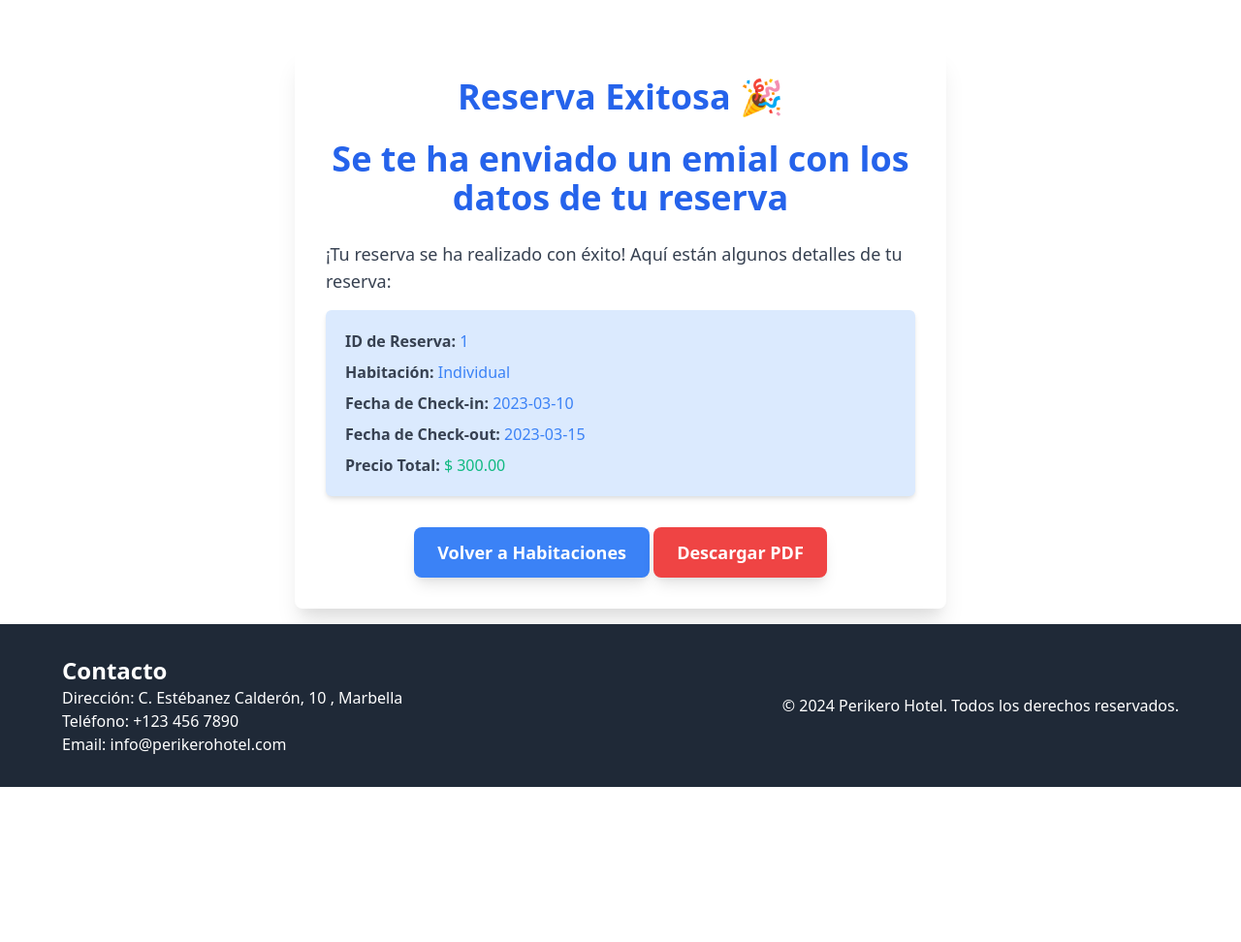
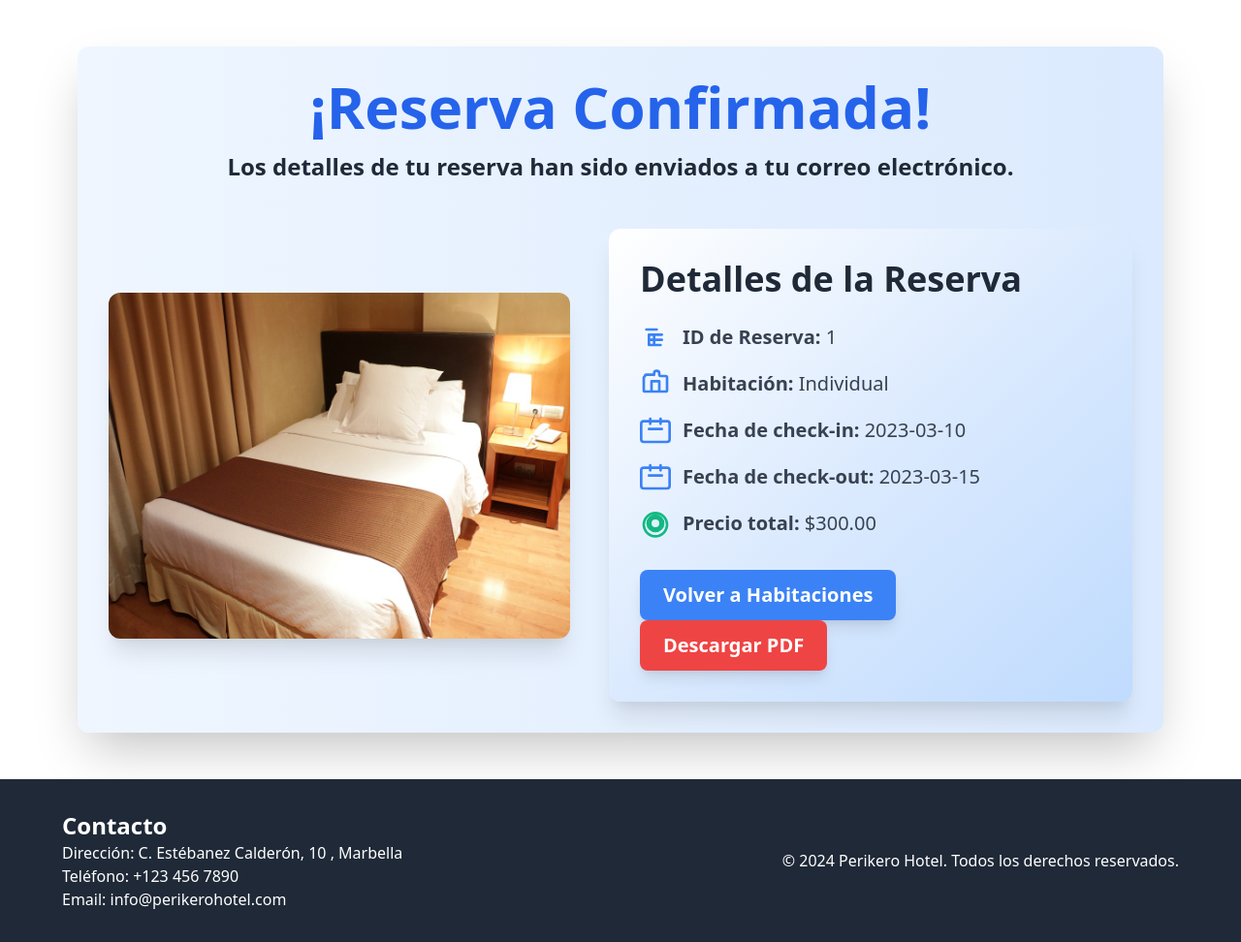
Before and after one commit to PabloAndericaTorrado/HotelPerikero-Laravel, a Laravel app: page /reservas/1 in a window 1280 px wide. Shown: the part 112-1084 px from the top of the page at 97% size. Before the commit the page ends 924 px from the top, so only its background shows below. Run offline with Laravel 10, Linux system fonts and the light colour scheme; data comes from the database, SQL or seed files in the repository; some libraries are stand-ins or nearby versions.

Commit message:
Mejora de múltiples vistas con un aspecto ya final y mucho más profesional.

```diff
--- a/composer.json
+++ b/composer.json
@@ -12,7 +12,7 @@
         "laravel/sanctum": "^3.3",
         "laravel/tinker": "^2.8",
         "laravel/ui": "^4.3",
-        "livewire/livewire": "^3.3"
+        "livewire/livewire": "^3.4"
     },
     "require-dev": {
         "fakerphp/faker": "^1.9.1",
--- a/resources/views/layouts/app.blade.php
+++ b/resources/views/layouts/app.blade.php
@@ -52,6 +52,7 @@
             color: #fca311;
         }
     </style>
+
 </head>
 
 <body class="font-sans">
@@ -105,6 +106,8 @@
     </div>
 </footer>
 @stack('scripts')
+
+@livewireScripts
 </body>
 
 </html>
--- a/resources/views/reservas/show.blade.php
+++ b/resources/views/reservas/show.blade.php
@@ -2,33 +2,57 @@
 
 @section('content')
 
-    <div class="container mx-auto mt-8">
-        <div class="max-w-2xl mx-auto bg-white p-8 rounded-lg shadow-xl">
-            <h1 class="text-4xl font-semibold mb-6 text-center text-blue-600">Reserva Exitosa 🎉</h1>
-            <h2 class="text-4xl font-semibold mb-6 text-center text-blue-600">Se te ha enviado un emial con los datos de
-                tu reserva</h2>
+    <main class="container mx-auto px-4 py-8">
+        <section class="max-w-7xl mx-auto bg-gradient-to-r from-blue-50 to-blue-100 p-8 rounded-xl shadow-2xl">
+            <header class="mb-12 text-center">
+                <h1 class="text-6xl font-extrabold mb-4 text-blue-600">¡Reserva Confirmada!</h1>
+                <p class="text-2xl font-semibold text-gray-800">Los detalles de tu reserva han sido enviados a tu correo electrónico.</p>
+            </header>
 
-            <p class="text-lg text-gray-700 mb-4">¡Tu reserva se ha realizado con éxito! Aquí están algunos detalles de tu reserva:</p>
+            <div class="flex flex-col lg:flex-row gap-10 items-center">
+                <!-- Imagen de la habitación con efecto hover -->
+                <div class="lg:flex-1 hover:scale-105 transition-transform duration-300 ease-in-out">
+                    <img src="{{ asset('habitacion_images/habitacion_' . $reserva->habitacion->id . '.jpg') }}" alt="Habitación {{ $reserva->habitacion->tipo }}" class="rounded-xl shadow-xl w-full h-full object-cover transform">
+                </div>
 
-            <!-- Muestra los detalles de la reserva con estilos mejorados -->
-            <div class="bg-blue-100 p-5 rounded-md shadow-md">
-                <ul class="list-none space-y-2">
-                    <li class="text-md text-gray-700"><strong>ID de Reserva:</strong> <span class="text-blue-500">{{ $reserva->id }}</span></li>
-                    <li class="text-md text-gray-700"><strong>Habitación:</strong> <span class="text-blue-500">{{ $reserva->habitacion->tipo }}</span></li>
-                    <li class="text-md text-gray-700"><strong>Fecha de Check-in:</strong> <span class="text-blue-500">{{ $reserva->check_in }}</span></li>
-                    <li class="text-md text-gray-700"><strong>Fecha de Check-out:</strong> <span class="text-blue-500">{{ $reserva->check_out }}</span></li>
-                    <li class="text-md text-gray-700"><strong>Precio Total:</strong> <span class="text-green-500">$ {{ number_format($reserva->precio_total, 2) }}</span></li>
-                </ul>
+                <!-- Detalles de la reserva con gradientes y efectos de sombra -->
+                <div class="lg:flex-1 bg-gradient-to-tl from-blue-200 via-blue-100 to-white p-8 rounded-xl shadow-xl">
+                    <h2 class="text-4xl font-bold text-gray-800 mb-6">Detalles de la Reserva</h2>
+                    <ul class="space-y-4">
+                        <li class="flex items-center text-xl text-gray-700">
+                            <svg class="w-8 h-8 text-blue-500 mr-3" fill="none" stroke="currentColor" viewBox="0 0 24 24">
+                                <path stroke-linecap="round" stroke-linejoin="round" stroke-width="2" d="M7 10h10M7 14h10m-9 4h8M5 6h8m-6 4v8m4-8v8" />
+                            </svg>
+                            <span><strong>ID de Reserva:</strong> {{ $reserva->id }}</span>
+                        </li>
+                        <li class="flex items-center text-xl text-gray-700">
+                            <svg class="w-8 h-8 text-blue-500 mr-3" fill="none" stroke="currentColor" viewBox="0 0 24 24"><path stroke-linecap="round" stroke-linejoin="round" stroke-width="2" d="M3 7v10a1 1 0 001 1h16a1 1 0 001-1V7a1 1 0 00-1-1h-4a1 1 0 01-1-.883V4a2 2 0 00-4 0v1.117A1 1 0 0111 5H5a1 1 0 00-1 1zM9 10h6v8H9V10z" /></svg>
+                            <span><strong>Habitación:</strong> {{ $reserva->habitacion->tipo }}</span>
+                        </li>
+                        <li class="flex items-center text-xl text-gray-700">
+                            <svg class="w-8 h-8 text-blue-500 mr-3" fill="none" stroke="currentColor" viewBox="0 0 24 24"><path stroke-linecap="round" stroke-linejoin="round" stroke-width="2" d="M8 7V3m8 4V3m-9 8h10M3 21h18a2 2 0 002-2V7a2 2 0 00-2-2H3a2 2 0 00-2 2v12a2 2 0 002 2z" /></svg>
+                            <span><strong>Fecha de check-in:</strong> {{ $reserva->check_in }}</span>
+                        </li>
+                        <li class="flex items-center text-xl text-gray-700">
+                            <svg class="w-8 h-8 text-blue-500 mr-3" fill="none" stroke="currentColor" viewBox="0 0 24 24"><path stroke-linecap="round" stroke-linejoin="round" stroke-width="2" d="M8 7V3m8 4V3m-9 8h10M3 21h18a2 2 0 002-2V7a2 2 0 00-2-2H3a2 2 0 00-2 2v12a2 2 0 002 2z" /></svg>
+                            <span><strong>Fecha de check-out:</strong> {{ $reserva->check_out }}</span>
+                        </li>
+                        <li class="flex items-center text-xl text-gray-700">
+                            <svg class="w-8 h-8 text-green-500 mr-3" fill="none" stroke="currentColor" viewBox="0 0 24 24"><path stroke-linecap="round" stroke-linejoin="round" stroke-width="2" d="M12 8c-2.28 0-4 1.79-4 4s1.72 4 4 4 4-1.79 4-4-1.72-4-4-4zm0 10c-3.31 0-6-2.69-6-6s2.69-6 6-6 6 2.69 6 6-2.69 6-6 6zm0-14a9 9 0 100 18 9 9 0 000-18z" /></svg>
+                            <span><strong>Precio total:</strong> ${{ number_format($reserva->precio_total, 2) }}</span>
+                        </li>
+                    </ul>
+                    <div class="mt-8">
+                        <a href="{{ route('habitaciones.index') }}" class="inline-flex items-center justify-center bg-blue-500 text-white px-6 py-3 rounded-lg font-bold text-xl hover:bg-blue-700 transition duration-300 ease-in-out transform hover:-translate-y-1 shadow-lg mr-4">
+                            Volver a Habitaciones
+                        </a>
+                        <a href="{{ route('reserva.pdf', ['id' => $reserva->id]) }}" class="inline-flex items-center justify-center bg-red-500 text-white px-6 py-3 rounded-lg font-bold text-xl hover:bg-red-700 transition duration-300 ease-in-out transform hover:-translate-y-1 shadow-lg">
+                            Descargar PDF
+                        </a>
+                    </div>
+                </div>
             </div>
+        </section>
+    </main>
 
-            <div class="mt-8 text-center">
-                <a href="{{ route('habitaciones.index') }}" class="inline-block bg-blue-500 text-white px-6 py-3 rounded-lg font-semibold text-lg hover:bg-blue-700 transition duration-300 ease-in-out transform hover:-translate-y-1 shadow-lg">
-                    Volver a Habitaciones
-                </a>
-                <a class="inline-block bg-red-500 text-white px-6 py-3 rounded-lg font-semibold text-lg hover:bg-blue-700 transition duration-300 ease-in-out transform hover:-translate-y-1 shadow-lg"
-                   href="{{ route('reserva.pdf', ['id' => $reserva->id]) }}">Descargar PDF</a>
-
-            </div>
-        </div>
-    </div>
 @endsection
--- a/resources/views/welcome.blade.php
+++ b/resources/views/welcome.blade.php
@@ -6,6 +6,7 @@
     <meta name="viewport" content="width=device-width, initial-scale=1.0">
     <title>Perikero Hotel</title>
     <link href="https://cdn.jsdelivr.net/npm/tailwindcss@2.2.19/dist/tailwind.min.css" rel="stylesheet">
+    @livewireStyles
     <style>
         body {
             display: flex;
@@ -378,6 +379,8 @@
         </div>
     </div>
 </footer>
+
+<livewire:chat-box />
 </body>
 
 <script src="https://cdn.jsdelivr.net/npm/tailwindcss@2.2.19/dist/tailwind.min.js"></script>
@@ -401,3 +404,5 @@
         }
     }
 </script>
+
+@livewireScripts
```
Also changed, not shown: resources/views/resenias/index.blade.php (+31 -29 lines).
